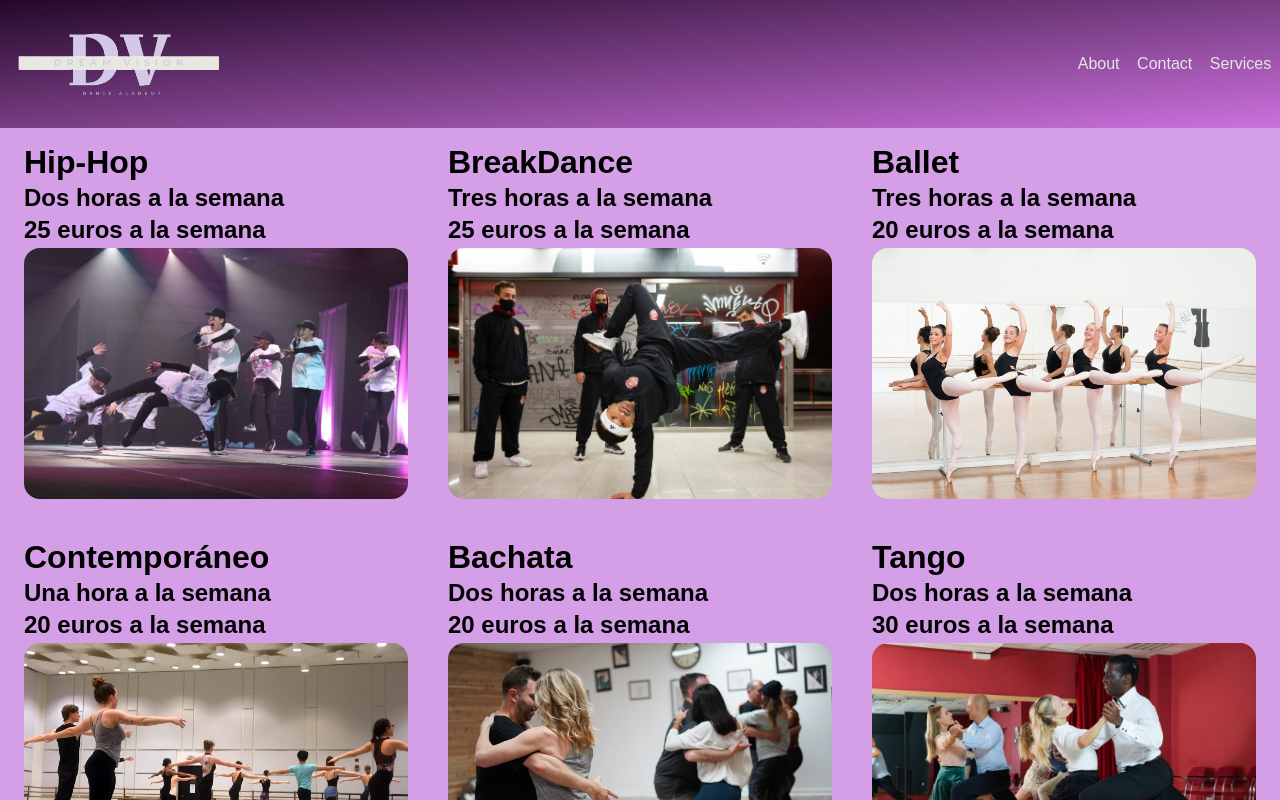
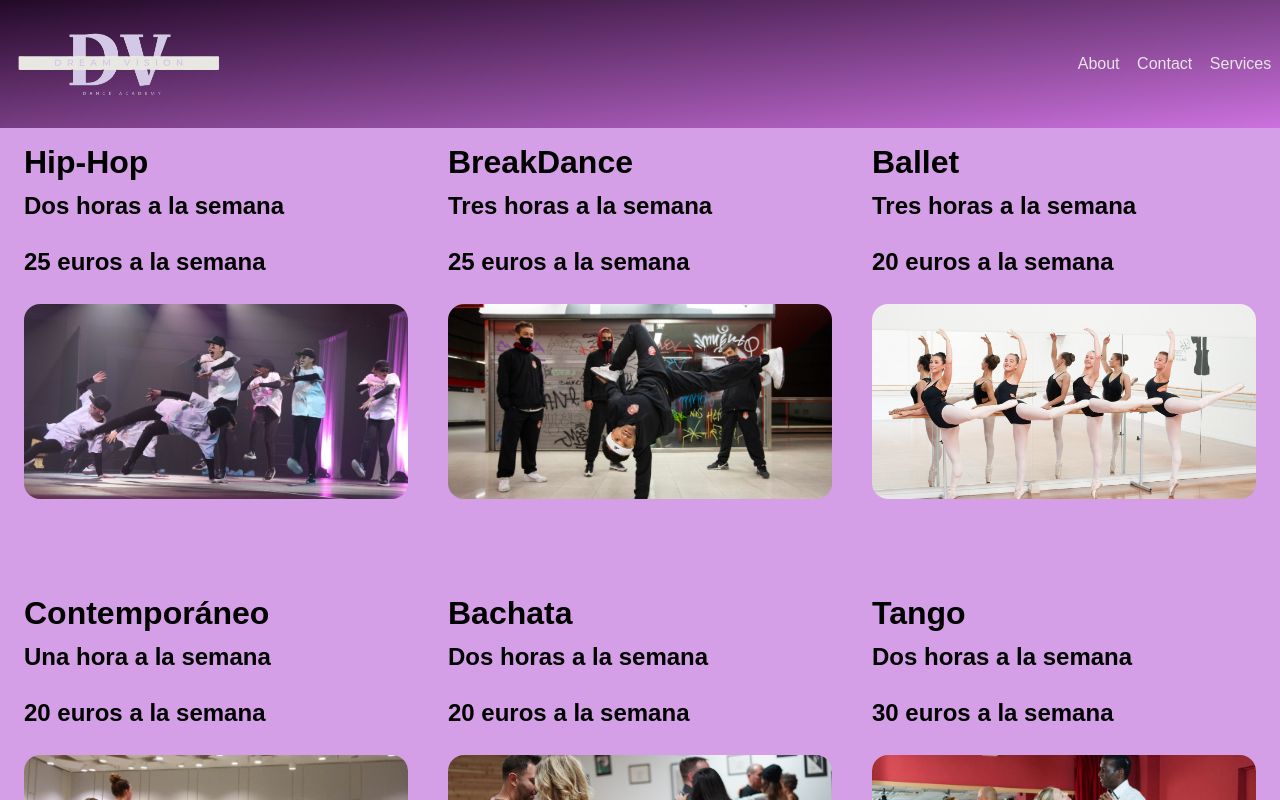
Before and after one commit to Cynthia2221/DanceAcademy, a React (Vite) app: page / in a window 1280 px wide. Shown: the top 800 px of the page. Built offline with nearby package versions, Linux system fonts and the light colour scheme.

Commit message:
Cambios para la segunda entrega

```diff
--- a/src/App.jsx
+++ b/src/App.jsx
@@ -15,6 +15,7 @@ function App() {
       {<Navbar /> }
       <Routes>
         <Route path="/" element={<Home />} />
+        <Route path="/home" element={<Home />} />
         <Route path="/about" element={<About />} />
         <Route path="/contact" element={<Contact />} />
         <Route path="/services" element={<Services />} />
--- a/src/components/danceTypes/DanceTypes.css
+++ b/src/components/danceTypes/DanceTypes.css
@@ -5,13 +5,13 @@ h1 {
 
 h2 {
   height: 1.5rem;
-  margin-top: 0.5rem;
-  margin-bottom: 0.5rem;
+  margin-top: 1rem;
+  margin-bottom: 2rem;
 }
 
 .dance-types-img-container {
   width: 100%;
-  height: calc(100% - 8rem);
+  height: calc(100% - 15rem);
 }
 
 .dance-types-img-container>img {
```
